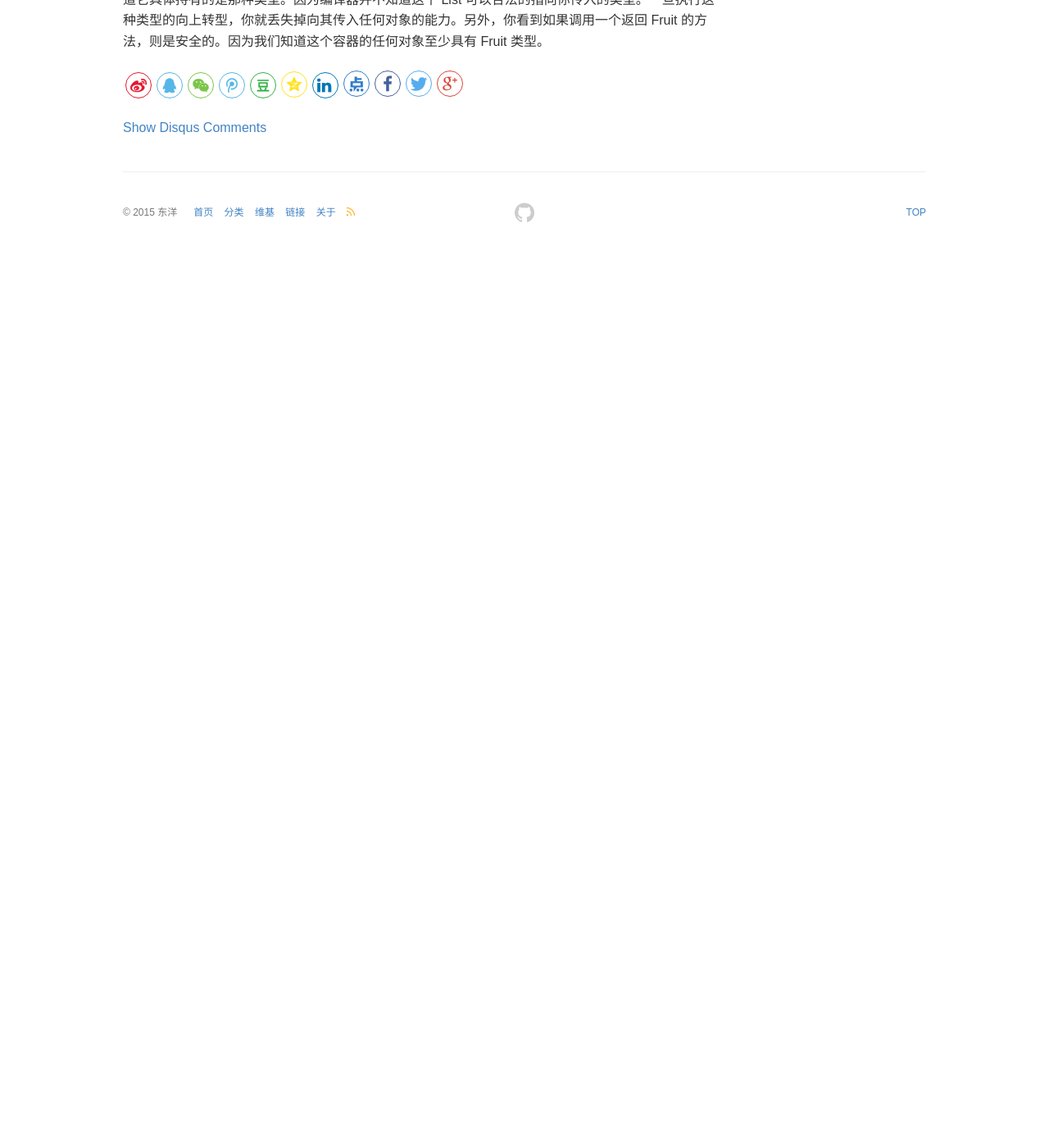
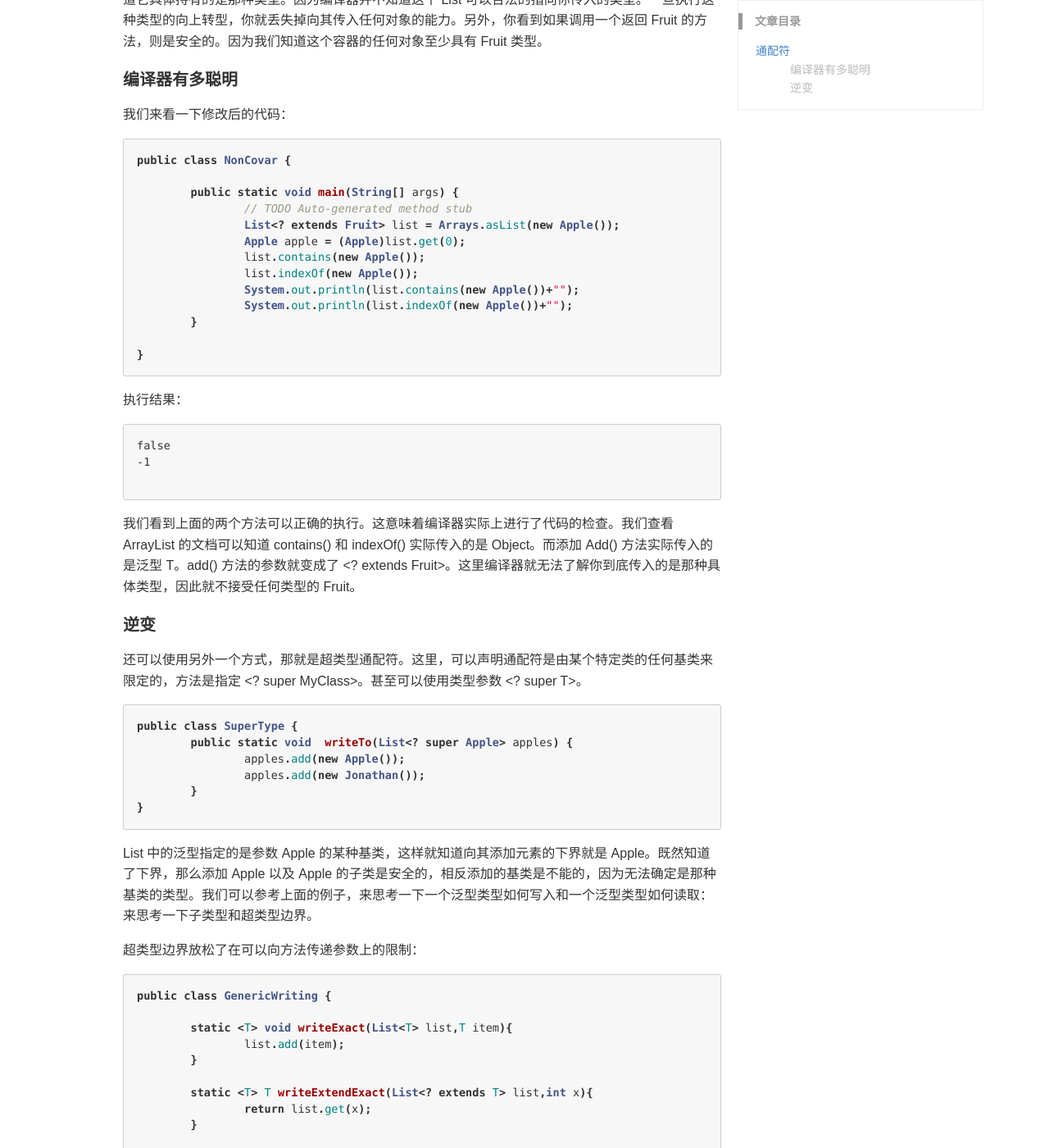
Before and after one commit to chaodongyang/chaodongyang.github.io, a Jekyll site: the page built from _posts/blog/2017-12-04-javagenerictyThree.md, in a window 1280 px wide and 1400 px high, scrolled down 1945 px. Shown: the whole window at 82% size. Built offline with Jekyll 4.4.1, drawn with Linux system fonts in a browser that asks for light colours; comment, search, counter and statistics services are not loaded; before the commit the page ends 2253 px from its top, so only the background shows below that; some of the changed text lies outside the part shown.

Commit message:
update commit

````diff
--- a/_posts/blog/2017-12-04-javagenerictyThree.md
+++ b/_posts/blog/2017-12-04-javagenerictyThree.md
@@ -51,3 +51,87 @@ Exception in thread "main" java.lang.ArrayStoreException: wildcard.Orange
 ![](/images/blog/addException.png)
 
 我们看到 List<? extends fruit>，可以将其读作 “具有任何从 Fruit 继承的类型的列表 ” 。但是这并不意味着这个容器可以持有任何类型的 Fruit。因为通配符引用的是明确的类型。因此这个赋值的容器必须持有明确的类型。但是我们看到我们并不能向容器中添加任何类型的对象，甚至是它自己。因为我们并不知道它具体持有的是那种类型。因为编译器并不知道这个 List 可以合法的指向你传入的类型。一旦执行这种类型的向上转型，你就丢失掉向其传入任何对象的能力。另外，你看到如果调用一个返回 Fruit 的方法，则是安全的。因为我们知道这个容器的任何对象至少具有 Fruit 类型。
+
+#### 编译器有多聪明
+我们来看一下修改后的代码：
+```java
+public class NonCovar {
+
+	public static void main(String[] args) {
+		// TODO Auto-generated method stub
+		List<? extends Fruit> list = Arrays.asList(new Apple());
+		Apple apple = (Apple)list.get(0);
+		list.contains(new Apple());
+		list.indexOf(new Apple());
+		System.out.println(list.contains(new Apple())+"");
+		System.out.println(list.indexOf(new Apple())+"");
+	}
+
+}
+```
+执行结果：
+```
+false
+-1
+
+```
+我们看到上面的两个方法可以正确的执行。这意味着编译器实际上进行了代码的检查。我们查看 ArrayList 的文档可以知道 contains() 和 indexOf() 实际传入的是 Object。而添加 Add() 方法实际传入的是泛型 T。add() 方法的参数就变成了 <? extends Fruit>。这里编译器就无法了解你到底传入的是那种具体类型，因此就不接受任何类型的 Fruit。
+
+#### 逆变
+还可以使用另外一个方式，那就是超类型通配符。这里，可以声明通配符是由某个特定类的任何基类来限定的，方法是指定 <? super MyClass>。甚至可以使用类型参数 <? super T>。
+```java
+public class SuperType {
+	public static void  writeTo(List<? super Apple> apples) {
+		apples.add(new Apple());
+		apples.add(new Jonathan());
+	}
+}
+```
+List 中的泛型指定的是参数 Apple 的某种基类，这样就知道向其添加元素的下界就是 Apple。既然知道了下界，那么添加 Apple 以及 Apple 的子类是安全的，相反添加的基类是不能的，因为无法确定是那种基类的类型。我们可以参考上面的例子，来思考一下一个泛型类型如何写入和一个泛型类型如何读取：来思考一下子类型和超类型边界。
+
+超类型边界放松了在可以向方法传递参数上的限制：
+
+```java
+public class GenericWriting {
+
+	static <T> void writeExact(List<T> list,T item){
+		list.add(item);
+	}
+
+	static <T> T writeExtendExact(List<? extends T> list,int x){
+		return list.get(x);
+	}
+
+	static <T> void writeWithExact(List<? super T> list,T item){
+		list.add(item);
+	}
+
+	static List<Apple> list = new ArrayList<>();
+	static List<Fruit> list2 = new ArrayList<>();
+
+	static void f(){
+		writeExact(list, new Apple());
+		//writeExact(list2, new Apple());// Error
+	}
+
+	static void f2(){
+		writeWithExact(list, new Apple());
+		writeWithExact(list2,new Apple());
+	}
+
+	static void f3(){
+		writeExtendExact(list,0);
+		writeExtendExact(list2,0);
+	}
+
+	public static void main(String[] args) {
+		// TODO Auto-generated method stub
+		f();
+		f2();
+		f3();
+	}
+
+}
+
+```
+上面的例子其实展示了这三种的关系。第一种方法使用的是确切类型 T。所以可以正确运行，但是不允许在 List<Fruit> 中添加一个 Apple。第二个方法使用的超类型边界，因此 List 将持有从 T 导出的类型。在第三个方法中我们看到其实就是上面我们讨论过的。它不允许向其添加任何类型的参数，但是可以正确的读取。
````
